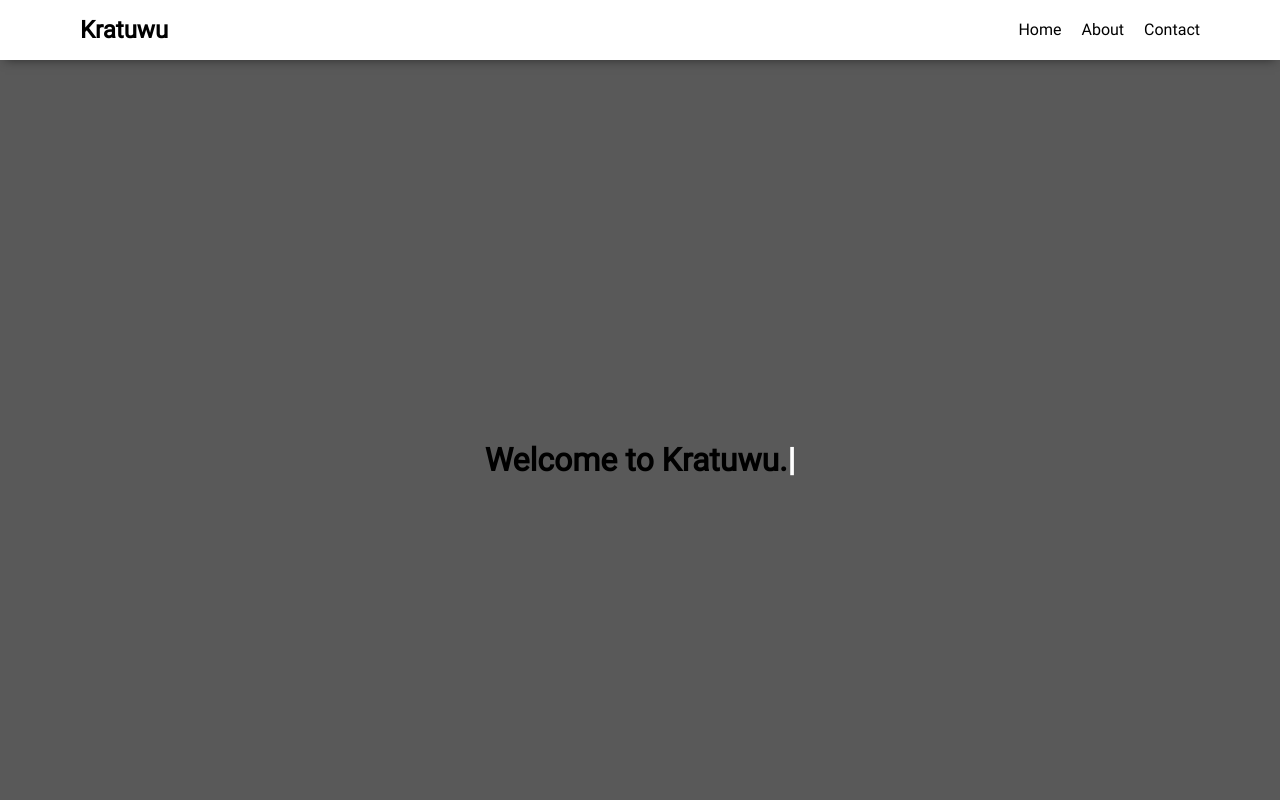
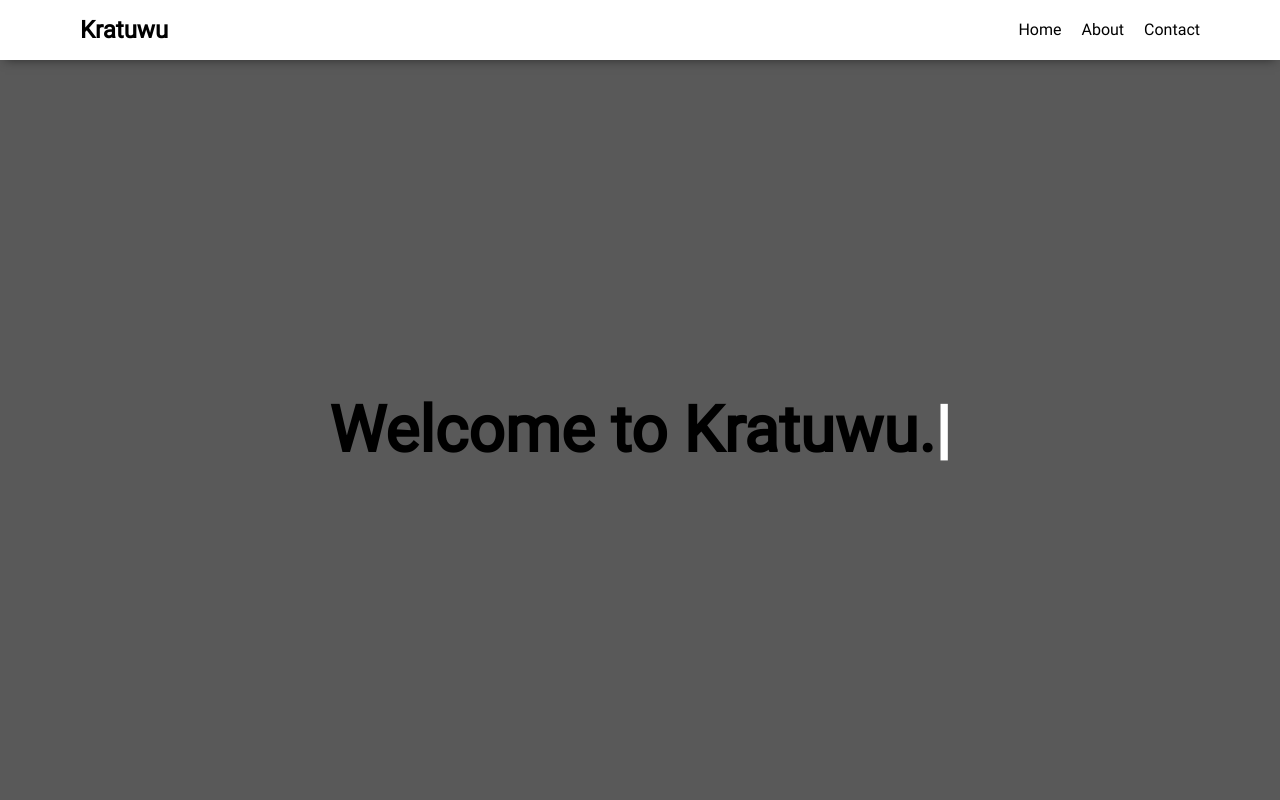
Before and after one commit to kratuwu/kratuwu, a React (Create React App) app: page / in a window 1280 px wide. Shown: the top 800 px of the page. Built offline with nearby package versions, Linux system fonts and the light colour scheme.

Commit message:
Add media query to change font size

```diff
--- a/src/components/contents/Home.tsx
+++ b/src/components/contents/Home.tsx
@@ -2,7 +2,7 @@ import React, { forwardRef, useEffect, useState } from "react";
 import styled, { keyframes } from "styled-components";
 
 const HomeWrapper = styled.div`
-  height: 100vh;
+  height: calc(100vh - 60px);
   background-color: rgba(0,0,0,.65);
   display: flex;
   justify-content: center;
@@ -20,6 +20,9 @@ const Caret = styled.span`
 `
 const TitleStyled = styled.h1`
   font-size: 32px;
+  @media(min-width: 640px){
+    font-size: 64px;
+  }
 `
 const textTitle: string = "Welcome to Kratuwu.";
 
```
